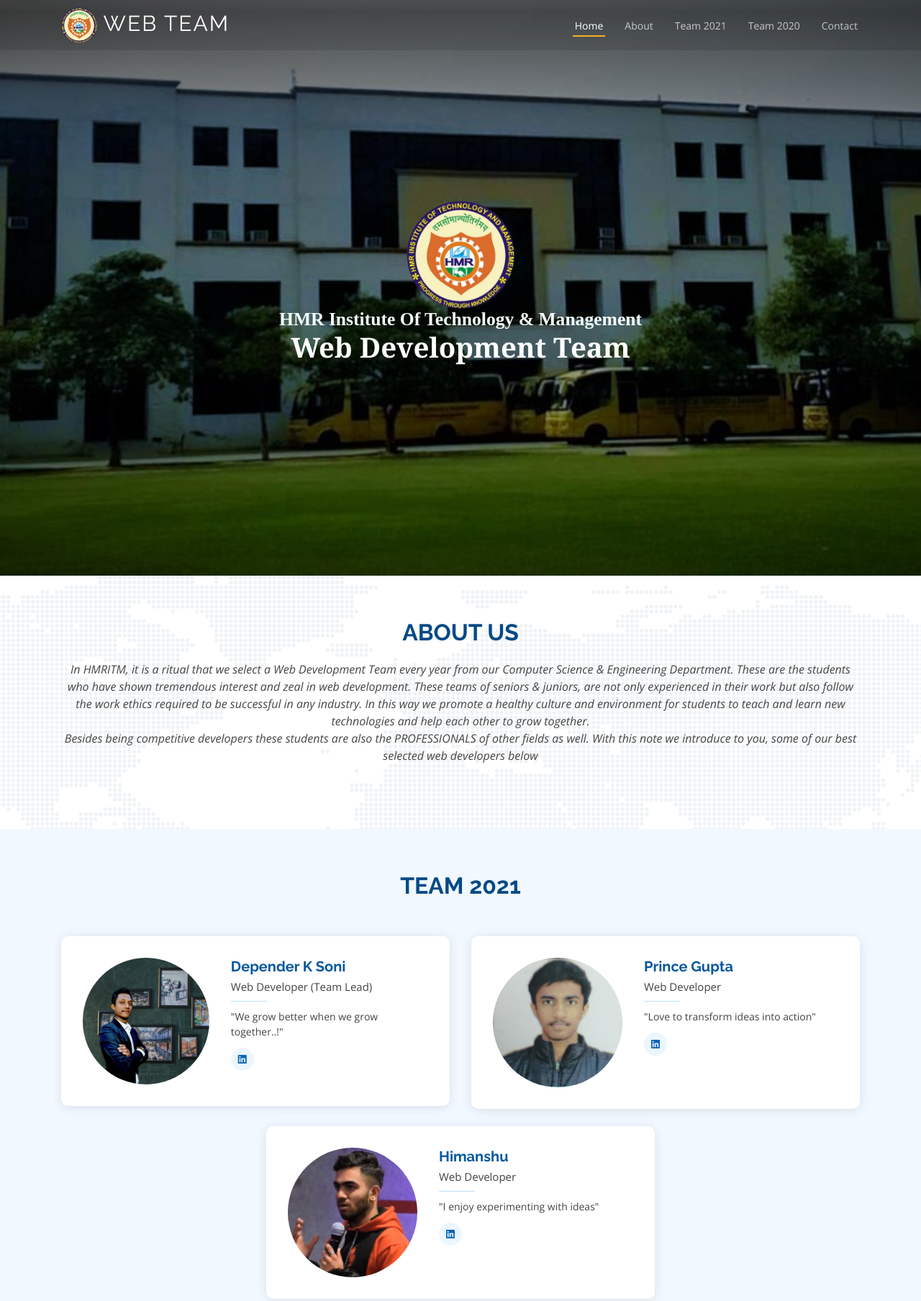
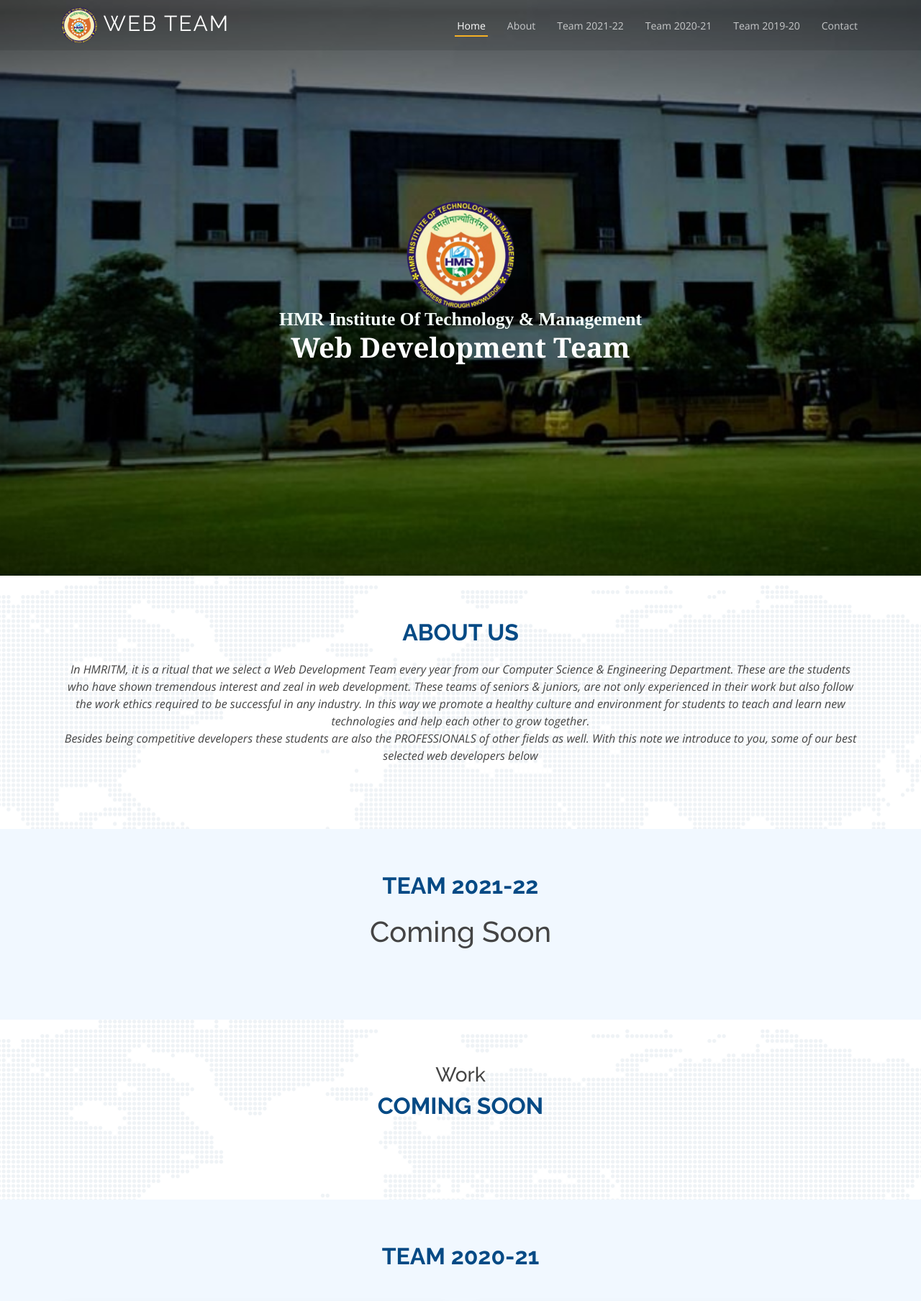
Before and after one commit to DependerKumarSoni/HMR-WEB-TEAM, a plain HTML site: page index.html in a window 1280 px wide. Shown: the top 1808 px of the page at 72% size. Drawn offline with nearby package versions, Linux system fonts and the light colour scheme.

Commit message:
Created space for Team 2021-22

```diff
--- a/index.html
+++ b/index.html
@@ -50,8 +50,9 @@
                 <ul>
                     <li><a class="nav-link scrollto active" href="#hero">Home</a></li>
                     <li><a class="nav-link scrollto" href="#about">About</a></li>
-                    <li><a class="nav-link scrollto" href="#team21">Team 2021</a></li>
-                    <li><a class="nav-link scrollto" href="#team20">Team 2020</a></li>
+                    <li><a class="nav-link scrollto" href="#team22">Team 2021-22</a></li>
+                    <li><a class="nav-link scrollto" href="#team21">Team 2020-21</a></li>
+                    <li><a class="nav-link scrollto" href="#team20">Team 2019-20</a></li>
                     <li><a class="nav-link scrollto" href="#contact">Contact</a></li>
                 </ul>
                 <i class="bi bi-list mobile-nav-toggle"></i>
@@ -103,14 +104,111 @@
                 </div>
             </div>
         </section>
-        <!-- End Work Section 2020 -->
+        <!-- End About section -->
+
+        <!-- ======= Team Section 2021-22 ======= -->
+        <section id="team22" class="team section-bg">
+            <div id="team" class="container" data-aos="fade-up">
+
+                <div class="section-title">
+                    <h2>Team 2021-22</h2>
+                    <p>
+                        <h1>Coming Soon</h1>
+                        <!--Delete this line and tell what have been done by this team-->
+                    </p>
+                </div>
+
+                <div class="row">
+
+                    <!--Uncomment Below and Enter team details accordingly.-->
+                    <!--
+                    <div class="col-lg-6" data-aos="fade-up" data-aos-delay="100">
+                        <div class="member d-flex align-items-start">
+                            <div class="pic"><img src="/img/team/temp.png" class="img-fluid" alt=""></div>
+                            <div class="member-info">
+                                <h4>Enter the name of Team Lead</h4>
+                                <span>Web Developer (Team Lead)</span>
+                                <p>"Something..!"</p>
+                                <div class="social">
+                                    <a href=""> <i class="ri-linkedin-box-fill"></i> </a>
+                                </div>
+                            </div>
+                        </div>
+                    </div>
+
+                    <div class="col-lg-6 mt-4 mt-lg-0" data-aos="fade-up" data-aos-delay="200">
+                        <div class="member d-flex align-items-start">
+                            <div class="pic"><img src="/img/team/temp.png" class="img-fluid" alt=""></div>
+                            <div class="member-info">
+                                <h4>Enter the name of team Member</h4>
+                                <span>Web Developer</span>
+                                <p>"Something..!"</p>
+                                <div class="social">
+                                    <a href=""> <i class="ri-linkedin-box-fill"></i> </a>
+                                </div>
+                            </div>
+                        </div>
+                    </div>
+
+                    <div class="col-lg-6 mt-4" data-aos="fade-up" data-aos-delay="300" style="margin: auto;">
+                        <div class="member d-flex align-items-start">
+                            <div class="pic"><img src="/img/team/temp.png" class="img-fluid" alt=""></div>
+                            <div class="member-info">
+                                <h4>Enter the name of team Member</h4>
+                                <span>Web Developer</span>
+                                <p>"Something..!"</p>
+                                <div class="social">
+                                    <a href=""> <i class="ri-linkedin-box-fill"></i> </a>
+                                </div>
+                            </div>
+                        </div>
+                    </div>
+
+                    -->
+
+                </div>
+
+            </div>
+        </section>
+        <!-- End Team Section -->
+
+        <!-- ======= Work Section 2021-22 ======= -->
+        <section id="work21" class="about">
+            <div class="container" data-aos="fade-up">
+
+                <div class="section-title">
+                    <h3>Work</h3>
+                    <p>
+                        <h2>Coming Soon</h2>
+                        <!--Delete this line and tell what have been done by this team-->
+                    </p>
+                </div>
+
+                <!--Uncomment below and add your work accordingly-->
+                <!--
+                <div class="row content">
+                    <div class="col-lg-6">
+                        <p>
+                            Here is the quick list of websites created by HMRITM Web Team 2022.
+                        </p>
+                        <ul>
+                            <li><i class="ri-check-double-line"></i> Developed, Deployed and Maintaining Website for <span><a href="">Something</a></span>, HMRITM</li>
+                            <li><i class="ri-check-double-line"></i> Developed, Deployed and Maintaining Website for <span><a href="">Something</a></span>, HMRITM</li>
+                        </ul>
+                    </div>
+                </div>
+                -->
+
+            </div>
+        </section>
+        <!-- End Work Section 2021-22 -->
 
         <!-- ======= Team Section 2021 ======= -->
         <section id="team21" class="team section-bg">
             <div id="team" class="container" data-aos="fade-up">
 
                 <div class="section-title">
-                    <h2>Team 2021</h2>
+                    <h2>Team 2020-21</h2>
                     <p></p>
                 </div>
 
@@ -164,7 +262,7 @@
         </section>
         <!-- End Team Section -->
 
-        <!-- ======= Work Section 2021 ======= -->
+        <!-- ======= Work Section 2020-21 ======= -->
         <section id="work21" class="about">
             <div class="container" data-aos="fade-up">
 
@@ -189,14 +287,14 @@
 
             </div>
         </section>
-        <!-- End Work Section 2021 -->
+        <!-- End Work Section 2020-21 -->
 
-        <!-- ======= Team Section 2020 ======= -->
+        <!-- ======= Team Section 2019-20 ======= -->
         <section id="team20" class="team section-bg">
             <div id="team" class="container" data-aos="fade-up">
 
                 <div class="section-title">
-                    <h2>Team 2020</h2>
+                    <h2>Team 2019-20</h2>
                     <p></p>
                 </div>
 
@@ -250,7 +348,7 @@
         </section>
         <!-- End Team Section -->
 
-        <!-- ======= Work Section 2020 ======= -->
+        <!-- ======= Work Section 2019-20 ======= -->
         <section id="work20" class="about">
             <div class="container" data-aos="fade-up">
 
@@ -262,7 +360,7 @@
                 </div>
             </div>
         </section>
-        <!-- End Work Section 2020 -->
+        <!-- End Work Section 2019-20 -->
 
         <!-- ======= Contact Section ======= -->
         <section id="contact" class="contact">
@@ -332,8 +430,8 @@
                             <h3 class="footer-heading mb-4 text-white">Quick Menu</h3>
                             <ul class="list-unstyled">
                                 <li><a href="index.html">Home</a></li>
-                                <li><a href="#team21">Team 2021</a></li>
-                                <li><a href="#team20">Team 2020</a></li>
+                                <li><a href="#team21">Team 2020-21</a></li>
+                                <li><a href="#team20">Team 2019-20</a></li>
                             </ul>
                         </div>
                         <div class="col-md-6">
@@ -372,7 +470,7 @@
                 <div class="col-md-12">
                     <p>
                         <footer>
-                            Maintained by <span><a href="#team21"> HMR Web Development Team 2021 </a></span> <br/> Designed & Developed by <span><a href="#team21"> HMR Web Development Team 2021 </a></span> <br/>
+                            Maintained by <span><a href="#team21"> HMR Web Development Team 2021-22 </a></span> <br/> Designed & Developed by <span><a href="#team21"> HMR Web Development Team 2020-21 </a></span> <br/>
                         </footer>
                     </p>
                 </div>
```
